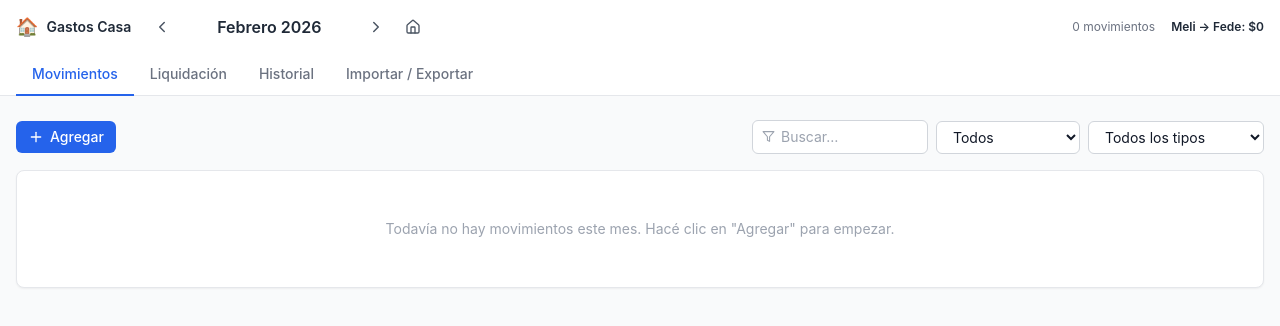
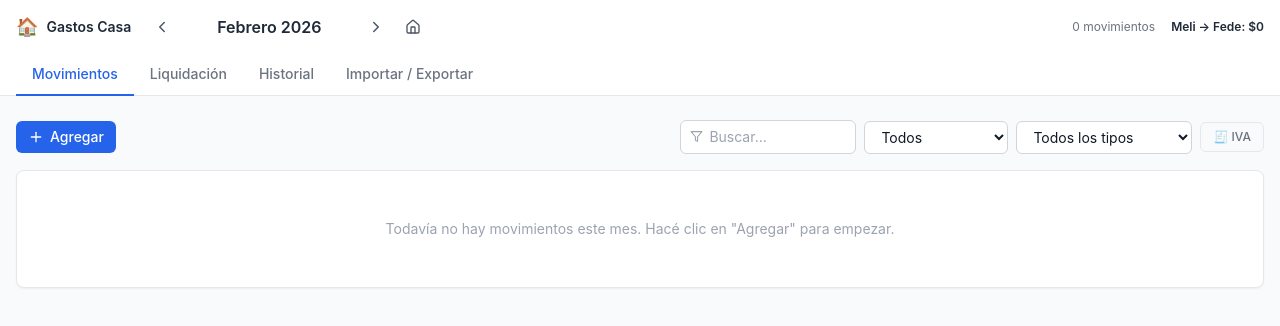
Before and after one commit to meliflorfer-coder/gastos-casa, a React (Vite) app: page / in a window 1280 px wide. Both pictures are taken after a click on the button 162 px from the left and 27 px from the top of the page. Shown: the top 326 px of the page. Built offline with nearby package versions, Linux system fonts and the light colour scheme.

Commit message:
fix: columna IVA oculta por defecto, se activa con toggle 🧾 IVA

```diff
--- a/src/components/MovimientosTab.tsx
+++ b/src/components/MovimientosTab.tsx
@@ -27,6 +27,7 @@ export default function MovimientosTab({ monthKey, month, expenses, settlement,
   const [filterOwner, setFilterOwner] = useState<FilterOwner>('all');
   const [filterText, setFilterText] = useState('');
   const [confirmDelete, setConfirmDelete] = useState<number | null>(null);
+  const [showIva, setShowIva] = useState(false);
 
   const filtered = useMemo(() => {
     return expenses.filter(e => {
@@ -107,6 +108,14 @@ export default function MovimientosTab({ monthKey, month, expenses, settlement,
             ))}
           </select>
 
+          <button
+            className={`btn-ghost text-xs border ${showIva ? 'border-green-400 text-green-700 bg-green-50' : 'border-gray-200 text-gray-500'}`}
+            onClick={() => setShowIva(v => !v)}
+            title="Mostrar columna IVA para tildar gastos con factura"
+          >
+            🧾 IVA
+          </button>
+
           {hasFilters && (
             <button
               className="btn-ghost text-xs"
@@ -138,7 +147,7 @@ export default function MovimientosTab({ monthKey, month, expenses, settlement,
                   <th className="th w-16">Cuota</th>
                   <th className="th w-28 text-right">Importe</th>
                   <th className="th w-24 text-right">En ARS</th>
-                  <th className="th w-28 text-right" title="IVA estimado al 21%. Tildá los gastos con factura para incluirlos en el reporte.">IVA 21% ✓</th>
+                  {showIva && <th className="th w-28 text-right text-green-700" title="IVA estimado al 21%. Tildá los que tienen factura.">IVA 21% ✓</th>}
                   <th className="th w-32">Tipo</th>
                   <th className="th w-28">Categoría</th>
                   <th className="th w-16 text-center">Acc.</th>
@@ -153,11 +162,12 @@ export default function MovimientosTab({ monthKey, month, expenses, settlement,
                     onDelete={() => setConfirmDelete(e.id!)}
                     onToggleIva={() => handleToggleIva(e)}
                     readOnly={month.status === 'closed'}
+                    showIva={showIva}
                   />
                 ))}
               </tbody>
               <tfoot>
-                <TotalsRow expenses={filtered} />
+                <TotalsRow expenses={filtered} showIva={showIva} />
               </tfoot>
             </table>
           </div>
@@ -203,12 +213,14 @@ function ExpenseRow({
   onDelete,
   onToggleIva,
   readOnly,
+  showIva,
 }: {
   expense: Expense;
   onEdit: () => void;
   onDelete: () => void;
   onToggleIva: () => void;
   readOnly: boolean;
+  showIva: boolean;
 }) {
   const isExcluded = e.type === 'excluded' || e.type === 'family_meli';
   const ivaEligible = IVA_ELIGIBLE_TYPES.includes(e.type);
@@ -273,8 +285,8 @@ function ExpenseRow({
         ) : '—'}
       </td>
 
-      {/* IVA */}
-      <td className="td text-right whitespace-nowrap">
+      {/* IVA (solo visible en modo IVA) */}
+      {showIva && <td className="td text-right whitespace-nowrap">
         {ivaEligible ? (
           <div className="flex flex-col items-end gap-0.5">
             <span className={`font-mono text-xs ${e.ivaTracked ? 'text-green-700 font-semibold' : 'text-gray-400'}`}>
@@ -293,7 +305,7 @@ function ExpenseRow({
         ) : (
           <span className="text-gray-300">—</span>
         )}
-      </td>
+      </td>}
 
       {/* Tipo */}
       <td className="td">
@@ -333,7 +345,7 @@ function ExpenseRow({
 }
 
 // ─── Fila de totales ─────────────────────────────────────────────────────────
-function TotalsRow({ expenses }: { expenses: Expense[] }) {
+function TotalsRow({ expenses, showIva }: { expenses: Expense[]; showIva: boolean }) {
   const totalARS = expenses
     .filter(e => e.type !== 'excluded' && e.type !== 'family_meli')
     .reduce((s, e) => s + e.amountARS, 0);
@@ -353,14 +365,14 @@ function TotalsRow({ expenses }: { expenses: Expense[] }) {
       <td className="td text-right text-gray-800" colSpan={2}>
         {formatARS(totalARS)}
       </td>
-      <td className="td text-right">
+      {showIva && <td className="td text-right">
         {totalIvaTracked > 0 ? (
           <span className="text-green-700 font-semibold font-mono text-xs">
             {formatARS(totalIvaTracked)}
             <span className="text-gray-400 font-normal ml-1">({trackedCount})</span>
           </span>
         ) : '—'}
-      </td>
+      </td>}
       <td className="td text-xs text-gray-400" colSpan={3}>
         {totalExcluded > 0 && `(+ ${formatARS(totalExcluded)} excluido)`}
       </td>
```
